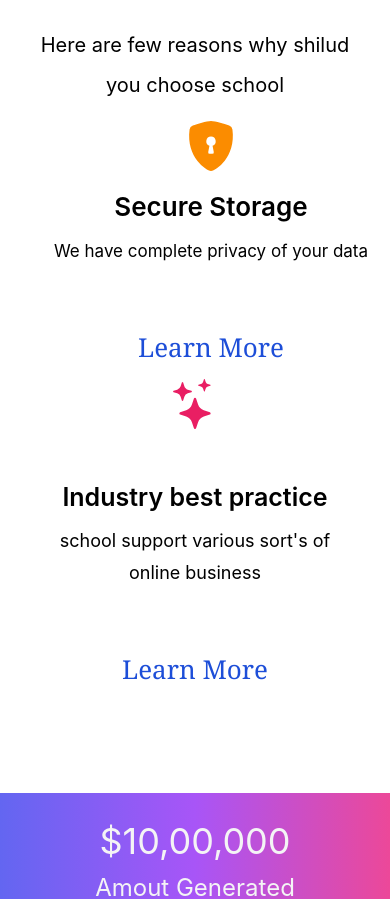
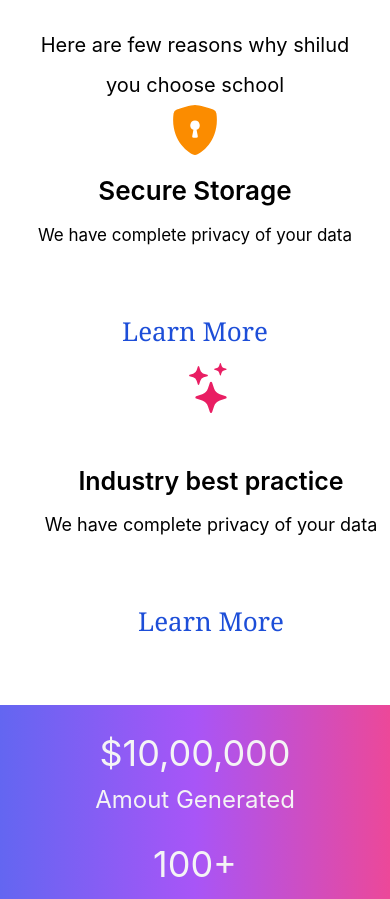
Before and after one commit to neechaudhary/teacher-admin-student, a React (Create React App) app: page / in a window 390 px wide. Shown: the part 897-1796 px from the top of the page. Built offline with nearby package versions, Linux system fonts and the light colour scheme; no server answers.

Commit message:
responsive

```diff
--- a/src/Components/Body.js
+++ b/src/Components/Body.js
@@ -168,8 +168,8 @@ export default function Body() {
               <p className="paraBar mt-3 text-2xl w-full leading-10">
                 Here are few reasons why shilud you choose <span>school</span>{" "}
               </p>
-              <div className="reasonsitems  flex  flex-row justify-center w-full mt-8 ">
-                <div className="r-item m-4 items-center w-full">
+              <div className="reasonsitems  flex  flex-row justify-center items-stretch w-full mt-8 ">
+                <div className="r-item m-4 items-center w-full flex flex-col justify-between">
                   {" "}
                   <svg
                     xmlns="http://www.w3.org/2000/svg"
@@ -200,8 +200,8 @@ export default function Body() {
                   </button>
                 </div>
 
-                <div className="r-item   w-full   ">
-                  <div className="insideItemsSecurity m-4">
+                <div className="r-item m-4   w-full  ">
+                  <div className="insideItemsSecurity  flex flex-col justify-between h-full">
                     <div className="bsImg m-auto w-82 h-22">
                       <svg
                         xmlns="http://www.w3.org/2000/svg"
@@ -220,7 +220,7 @@ export default function Body() {
                       Industry best practice
                     </h2>
                     <p className="bestPracticePara mt-3 leading-8 text-xl">
-                      school support various sort's of online business{" "}
+                    We have complete privacy of your data
                     </p>
                     {/* for space  */}
                     <section className="spaceSectioin flex w-full pt-10 m-auto shrink-0 ">
@@ -230,9 +230,9 @@ export default function Body() {
                       Learn More{" "}
                     </button>
                     {/* for space  */}
-                    <section className="spaceSectioin flex w-full pt-10 m-auto shrink-0 ">
+                    {/* <section className="spaceSectioin flex w-full pt-10 m-auto shrink-0 ">
                       <div className="spaceDiv flex grow flex-row"></div>
-                    </section>
+                    </section> */}
                   </div>
                 </div>
               </div>
--- a/src/Components/body.css
+++ b/src/Components/body.css
@@ -10,6 +10,7 @@
 }
 /* Extra small devices (phones, 600px and down) */
 @media only screen and (max-width: 600px) {
+
     h1.headingOne.flex.pb-10.flex-row.text-5xl.text-black.font-bold.max-w-xl {
         font-size: 40px;
     }
@@ -60,6 +61,9 @@
     }
 }
 @media (max-width:750px) {
+    .r-item.m-4.items-center.w-full {
+        margin: 0;
+    }
     .content.max-w-7xl.pt-4.px-8.m-auto.flex.pb-8 {
         display: flex;
         flex-wrap: wrap;
```
